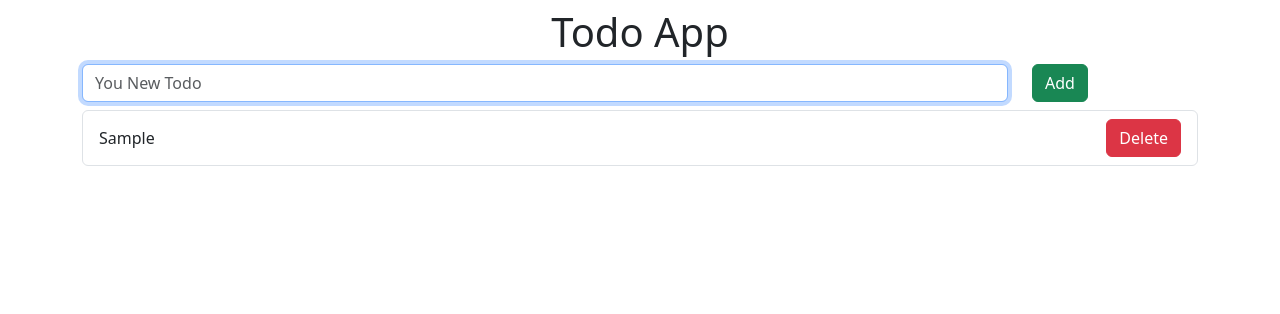
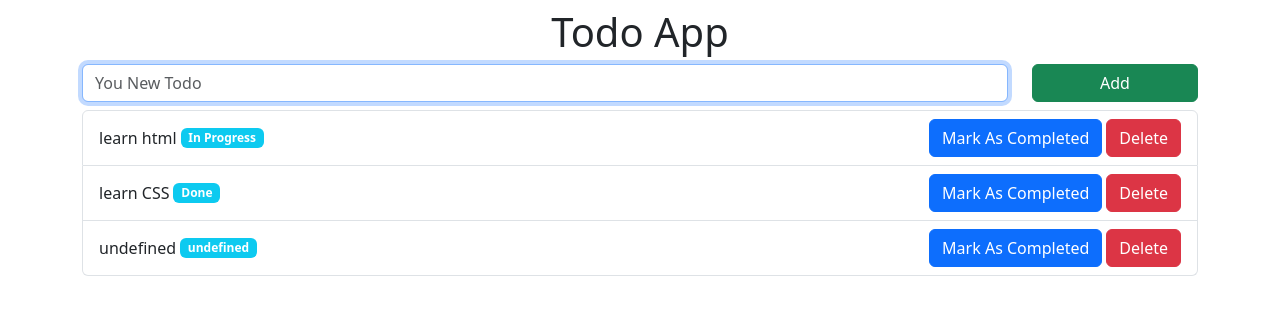
Before and after one commit to Basanta-Kc/todo-app, a plain HTML site: page index.html in a window 1280 px wide. Both pictures are taken after typing "Sample" into the empty fields and a click on the button "Add". Drawn offline with nearby package versions, Linux system fonts and the light colour scheme.

Commit message:
use local storage

```diff
--- a/index.html
+++ b/index.html
@@ -17,7 +17,7 @@
       <h1 class="text-center">Todo App</h1>
 
       <div class="row">
-        <div id="alert-message" class="alert alert-danger" role="alert">
+        <div id="alert-message" class="alert alert-danger" role="alert" style="display: none;">
           You cannot submit empty value
         </div>
         <div class="col-10">
@@ -29,7 +29,7 @@
           />
         </div>
         <div class="col-2">
-          <button id="add-todo" type="button" class="btn btn-success">
+          <button id="add-todo" type="button" class="btn btn-success w-100">
             Add
           </button>
         </div>
--- a/script.js
+++ b/script.js
@@ -2,9 +2,32 @@ const todoInputForm = document.getElementById("todo-input-form");
 const addTodoBtn = document.getElementById("add-todo");
 const todoContainer = document.getElementById("todo-container");
 const alertMessage = document.getElementById("alert-message");
-alertMessage.style.display = "none";
+// const todos = JSON.parse(localStorage.getItem("todos")) ?? [{value: "learn html", status: "DONE"}];
+// const todos = ["learn thml", "learn css"]
+const todos = [
+  { value: "learn html", status: "In Progress" },
+  { value: "learn CSS", status: "Done" },
+];
 
+const renderTodos = () => {
+  let todoContainerHtml = "";
 
+  // use array ko reduce method
+  for (let i = 0; i < todos.length; i++) {
+    todoContainerHtml += `
+<li class="list-group-item d-flex justify-content-between align-items-center">
+          ${todos[i].value}
+          <span class="badge bg-info me-auto ms-1">${todos[i].status}</span>
+          <button type="button" class="btn btn-primary me-1" data-index="${i}">Mark As Completed</button>
+          <button type="button" class="btn btn-danger" data-index="${i}">Delete</button>
+        </li>
+`;
+  }
+
+  todoContainer.innerHTML = todoContainerHtml;
+};
+
+renderTodos();
 
 addTodoBtn.addEventListener("click", () => {
   const newTodo = todoInputForm.value;
@@ -12,11 +35,9 @@ addTodoBtn.addEventListener("click", () => {
     alertMessage.style.display = "block";
   } else {
     alertMessage.style.display = "none";
-    const newListItem = document.createElement("li");
-    newListItem.className =
-      "list-group-item d-flex justify-content-between align-items-center";
-    newListItem.innerHTML = `${newTodo} <button type="button" class="btn btn-danger">Delete</button>`;
-    todoContainer.append(newListItem);
+    todos.push(newTodo);
+    localStorage.setItem("todos", JSON.stringify(todos));
+    renderTodos();
     todoInputForm.value = "";
     todoInputForm.focus();
   }
@@ -24,6 +45,13 @@ addTodoBtn.addEventListener("click", () => {
 
 todoContainer.addEventListener("click", (e) => {
   if (e.target.className == "btn btn-danger") {
-    e.target.parentElement.remove();
+    const todoToBeRemovedIndex = e.target.dataset.index;
+    todos.splice(todoToBeRemovedIndex, 1);
+    localStorage.setItem("todos", JSON.stringify(todos));
+    renderTodos();
   }
 });
+
+// const persons = ["bibek", "basanta"]
+
+// const persons = [ { name: bibke , age: 20}, { name: basanta, age : 13}]
```
Also changed, not shown: 1 other file.
